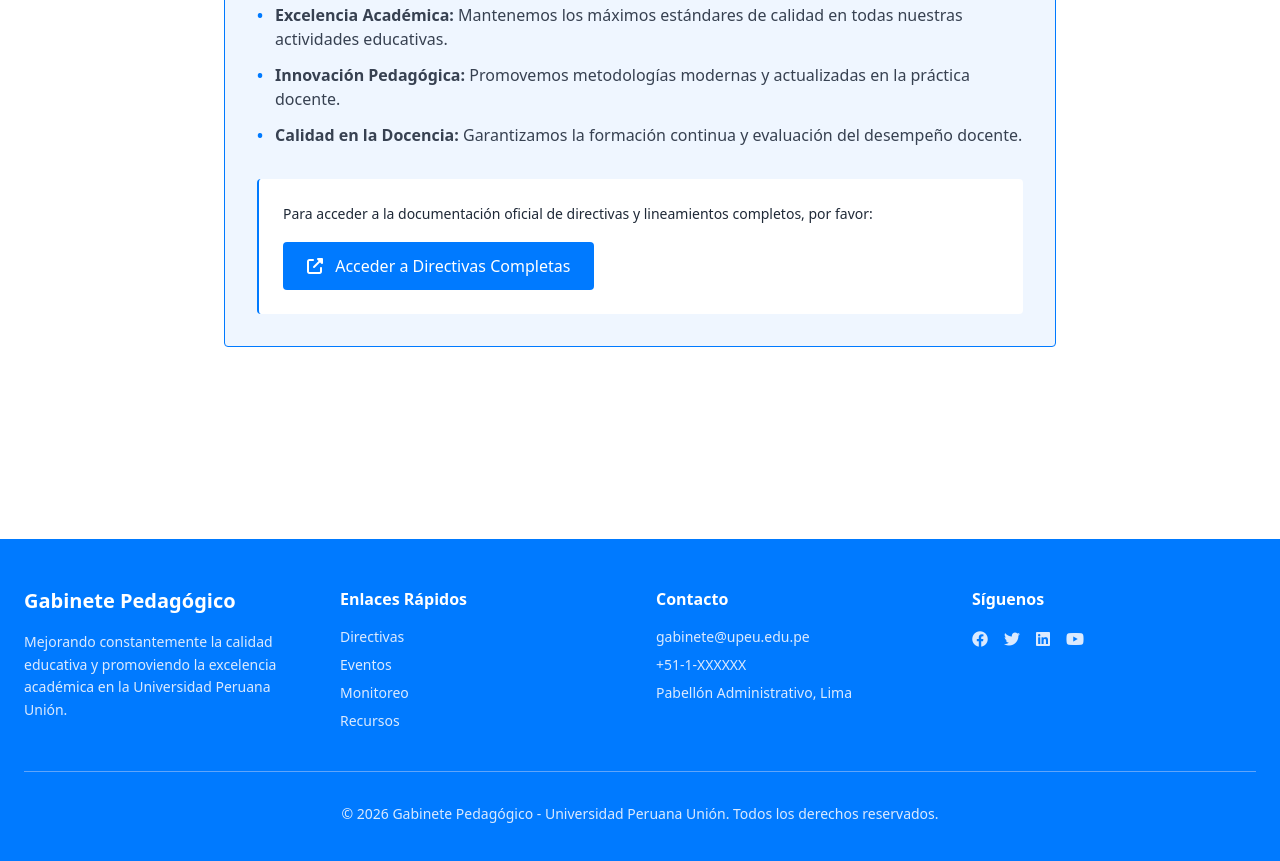
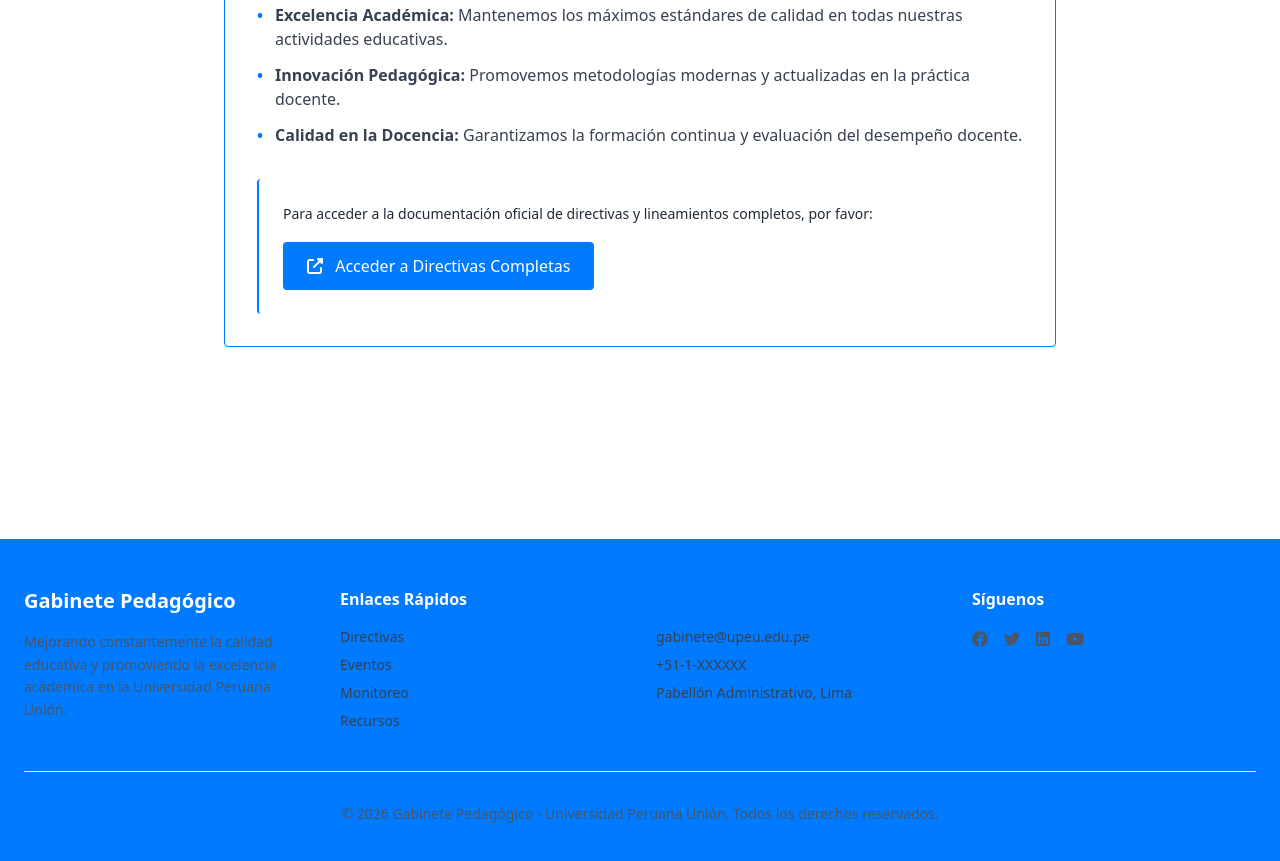
Before and after one commit to cristh24/gabinetepedagogico, a website: page src/pages/directivas.html in a window 1280 px wide. Shown: the part 961-1822 px from the top of the page. Drawn offline with Linux system fonts and the light colour scheme.

Commit message:
Usar solo color #007AFF con colores neutros - remover azules extra

```diff
--- a/src/pages/directivas.html
+++ b/src/pages/directivas.html
@@ -38,7 +38,7 @@
                 <div class="section-image h-96" style="background-image: url('https://images.unsplash.com/photo-1552664730-d307ca884978?w=1000&h=400&fit=crop');"></div>
             </div>
 
-            <div class="bg-blue-50 p-8 rounded border border-brand">
+            <div class="bg-white p-8 rounded border border-brand">
                 <h2 class="text-2xl font-bold text-brand mb-4">Normativa Académica</h2>
 
                 <p class="text-gray-700 leading-relaxed mb-6 text-lg">
@@ -85,20 +85,20 @@
             <div class="grid md:grid-cols-4 gap-8 mb-10">
                 <div>
                     <h3 class="font-bold text-xl mb-4">Gabinete Pedagógico</h3>
-                    <p class="text-blue-100 leading-relaxed text-sm">Mejorando constantemente la calidad educativa y promoviendo la excelencia académica en la Universidad Peruana Unión.</p>
+                    <p class="text-gray-600 leading-relaxed text-sm">Mejorando constantemente la calidad educativa y promoviendo la excelencia académica en la Universidad Peruana Unión.</p>
                 </div>
                 <div>
                     <h4 class="font-semibold mb-4">Enlaces Rápidos</h4>
-                    <ul class="space-y-2 text-blue-100 text-sm">
-                        <li><a href="../../index.html#directivas" class="hover:text-white transition">Directivas</a></li>
-                        <li><a href="../../index.html#eventos" class="hover:text-white transition">Eventos</a></li>
-                        <li><a href="../../index.html#monitoreo" class="hover:text-white transition">Monitoreo</a></li>
-                        <li><a href="../../index.html#recursos" class="hover:text-white transition">Recursos</a></li>
+                    <ul class="space-y-2 text-gray-700 text-sm">
+                        <li><a href="../../index.html#directivas" class="text-gray-700 hover:text-brand transition">Directivas</a></li>
+                        <li><a href="../../index.html#eventos" class="text-gray-700 hover:text-brand transition">Eventos</a></li>
+                        <li><a href="../../index.html#monitoreo" class="text-gray-700 hover:text-brand transition">Monitoreo</a></li>
+                        <li><a href="../../index.html#recursos" class="text-gray-700 hover:text-brand transition">Recursos</a></li>
                     </ul>
                 </div>
                 <div>
-                    <h4 class="font-semibold mb-4">Contacto</h4>
-                    <ul class="space-y-2 text-blue-100 text-sm">
+                    <h4 class="font-semibold text-brand mb-4">Información de Contacto</h4>
+                    <ul class="space-y-2 text-gray-700 text-sm">
                         <li>gabinete@upeu.edu.pe</li>
                         <li>+51-1-XXXXXX</li>
                         <li>Pabellón Administrativo, Lima</li>
@@ -107,14 +107,14 @@
                 <div>
                     <h4 class="font-semibold mb-4">Síguenos</h4>
                     <div class="flex gap-4">
-                        <a href="#" class="text-blue-100 hover:text-white transition"><i class="fab fa-facebook"></i></a>
-                        <a href="#" class="text-blue-100 hover:text-white transition"><i class="fab fa-twitter"></i></a>
-                        <a href="#" class="text-blue-100 hover:text-white transition"><i class="fab fa-linkedin"></i></a>
-                        <a href="#" class="text-blue-100 hover:text-white transition"><i class="fab fa-youtube"></i></a>
+                        <a href="#" class="text-gray-600 hover:text-brand transition"><i class="fab fa-facebook"></i></a>
+                        <a href="#" class="text-gray-600 hover:text-brand transition"><i class="fab fa-twitter"></i></a>
+                        <a href="#" class="text-gray-600 hover:text-brand transition"><i class="fab fa-linkedin"></i></a>
+                        <a href="#" class="text-gray-600 hover:text-brand transition"><i class="fab fa-youtube"></i></a>
                     </div>
                 </div>
             </div>
-            <div class="border-t border-blue-400 pt-8 text-center text-blue-100 text-sm">
+            <div class="border-t border-gray-200 pt-8 text-center text-gray-600 text-sm">
                 <p>&copy; 2026 Gabinete Pedagógico - Universidad Peruana Unión. Todos los derechos reservados.</p>
             </div>
         </div>
```
Also changed, not shown: index.html (+13 -13 lines), src/output.css.
